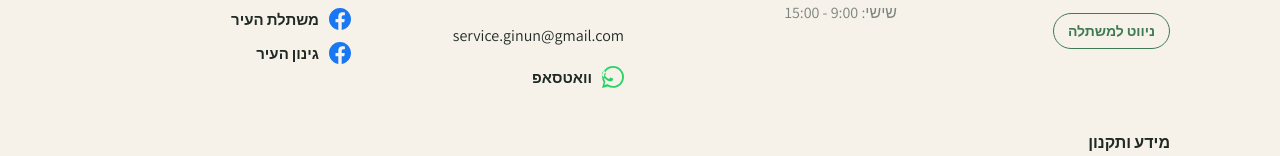
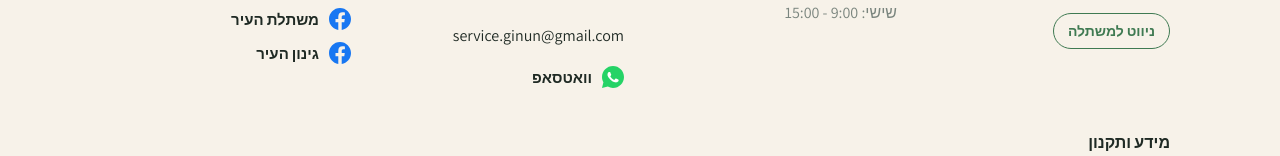
Before and after one commit to omerse9-blip/mashtelat-hair, a Next.js app: page / in a window 1280 px wide. Shown: the part 737-893 px from the top of the page. Built offline with nearby package versions, Linux system fonts and the light colour scheme; no server answers; the database is empty.

Commit message:
Update SiteFooter.jsx

```diff
--- a/components/SiteFooter.jsx
+++ b/components/SiteFooter.jsx
@@ -16,8 +16,9 @@ const mutedLink = { color: "var(--muted)" };
 
 function WhatsappIcon() {
   return (
-    <svg width="22" height="22" viewBox="0 0 24 24" fill="#25D366" aria-hidden="true">
-      <path d="M.057 24l1.687-6.163a11.867 11.867 0 01-1.587-5.945C.16 5.335 5.495 0 12.05 0a11.817 11.817 0 018.413 3.488 11.824 11.824 0 013.48 8.414c-.003 6.557-5.338 11.892-11.893 11.892a11.9 11.9 0 01-5.688-1.448L.057 24zm6.597-3.807c1.676.995 3.276 1.591 5.392 1.592 5.448 0 9.886-4.434 9.889-9.885.002-5.462-4.415-9.89-9.881-9.892-5.452 0-9.887 4.434-9.889 9.884a9.86 9.86 0 001.51 5.26l-.999 3.648 3.978-1.218zm5.522-6.273c-.074-.124-.272-.198-.57-.347-.297-.149-1.758-.868-2.031-.967-.272-.099-.47-.149-.669.149-.198.297-.768.967-.941 1.165-.173.198-.347.223-.644.074-.297-.149-1.255-.462-2.39-1.475-.883-.788-1.48-1.761-1.653-2.059-.173-.297-.018-.458.13-.606.134-.133.297-.347.446-.521.151-.172.2-.296.3-.495.099-.198.05-.372-.025-.521-.075-.148-.669-1.611-.916-2.206-.242-.579-.487-.501-.669-.51l-.57-.01c-.198 0-.52.074-.792.372s-1.04 1.016-1.04 2.479 1.065 2.876 1.213 3.074c.149.198 2.095 3.2 5.076 4.487.71.306 1.263.489 1.694.626.712.226 1.36.194 1.872.118.571-.085 1.758-.719 2.006-1.413.248-.695.248-1.29.173-1.414z"/>
+    <svg width="22" height="22" viewBox="0 0 32 32" aria-hidden="true">
+      <path fill="#25D366" d="M16 0C7.164 0 0 7.164 0 16c0 2.824.738 5.476 2.03 7.78L0 32l8.43-2.2A15.93 15.93 0 0016 32c8.836 0 16-7.164 16-16S24.836 0 16 0z"/>
+      <path fill="#fff" d="M23.41 19.46c-.4-.2-2.37-1.17-2.74-1.3-.37-.13-.64-.2-.9.2-.27.4-1.04 1.3-1.27 1.57-.23.27-.47.3-.87.1-.4-.2-1.68-.62-3.2-1.97-1.18-1.05-1.98-2.35-2.21-2.75-.23-.4-.02-.62.18-.82.18-.18.4-.47.6-.7.2-.23.27-.4.4-.67.13-.27.07-.5-.03-.7-.1-.2-.9-2.17-1.23-2.97-.32-.78-.65-.67-.9-.68-.23-.01-.5-.01-.77-.01s-.7.1-1.07.5c-.37.4-1.4 1.37-1.4 3.34s1.43 3.87 1.63 4.14c.2.27 2.82 4.3 6.83 6.03.95.41 1.7.66 2.28.84.96.3 1.83.26 2.52.16.77-.12 2.37-.97 2.7-1.9.33-.94.33-1.74.23-1.9-.1-.17-.36-.27-.76-.47z"/>
     </svg>
   );
 }
```
